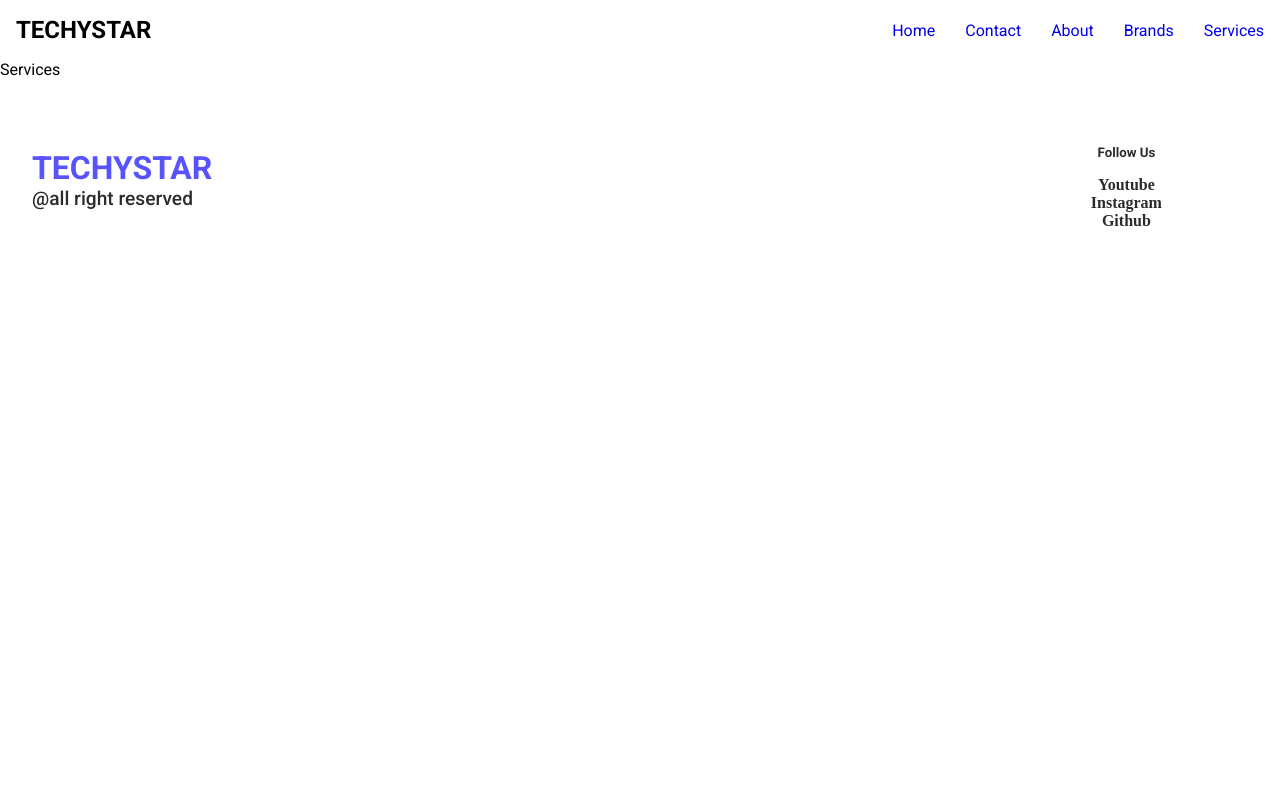
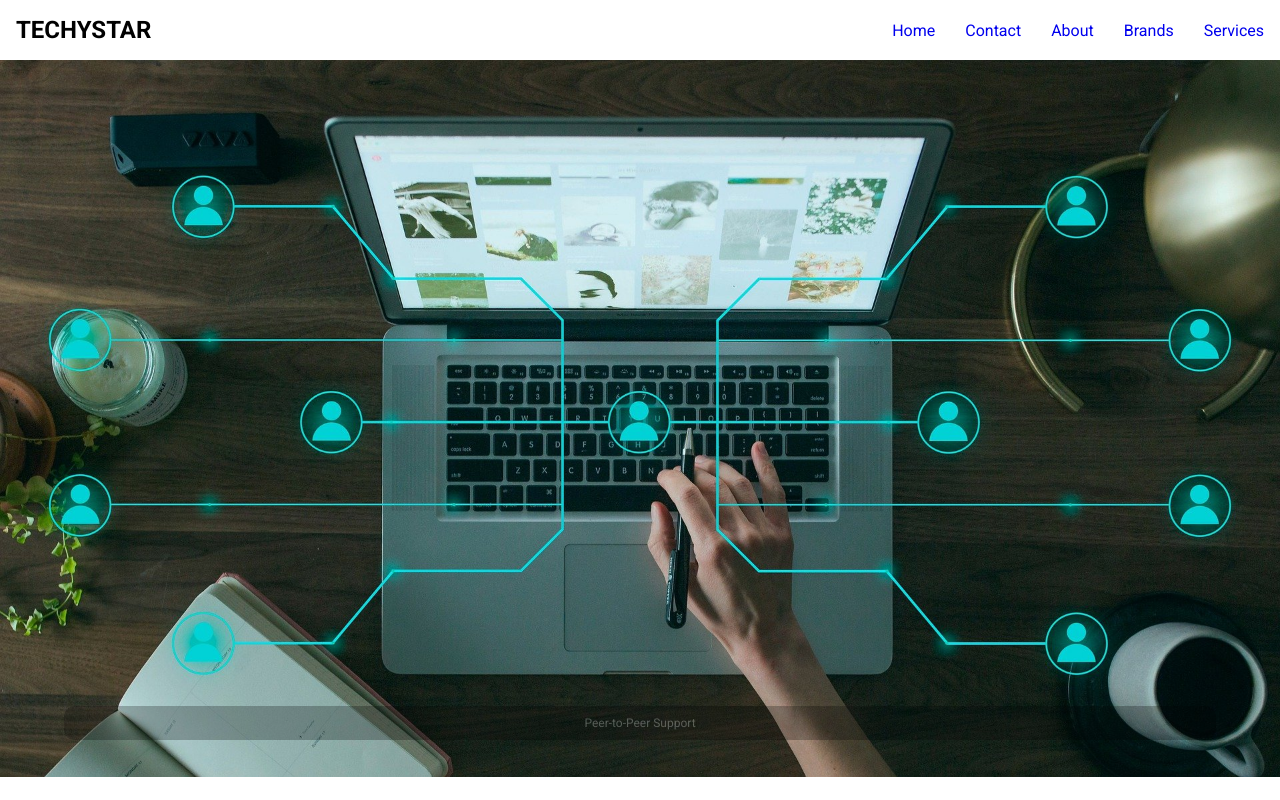
Before and after one commit to aryan-ya/practice-1, a React (Create React App) app: page /services in a window 1280 px wide. Shown: the top 800 px of the page. Built offline with nearby package versions, Linux system fonts and the light colour scheme.

Commit message:
practice

```diff
--- a/package.json
+++ b/package.json
@@ -9,6 +9,7 @@
     "react": "^18.2.0",
     "react-dom": "^18.2.0",
     "react-icons": "^4.11.0",
+    "react-responsive-carousel": "^3.2.23",
     "react-router-dom": "^6.15.0",
     "react-router-hash-link": "^2.4.3",
     "react-scripts": "5.0.1",
--- a/src/App.js
+++ b/src/App.js
@@ -10,6 +10,8 @@
 import "./styles/App.scss";
 import "./styles/home.scss";
 import "./styles/footer.scss";
+import "./styles/services.scss";
+import "./styles/contact.scss";
 
 
 function App() {
--- a/src/components/Contact.jsx
+++ b/src/components/Contact.jsx
@@ -1,31 +1,36 @@
 import React from 'react'
 
 const Contact = () => {
-  return
+  return (
     <div className="contact">
       <main>
         <h1>Contact Us</h1>
+
         <form>
           <div>
             <label>Name</label>
-          <input type="text" required placeholder='Abc' />
+            <input type="text" required placeholder="Abc" />
           </div>
 
           <div>
             <label>Email</label>
-          <input type="email" required placeholder='Abc@xyz.com' />
+            <input type="email" required placeholder="Abc@xyz.com" />
+          </div>
+          <div>
+            <label>Message</label>
+            <input
+              type="text"
+              required
+              placeholder="Tell us about your query..."
+            />
           </div>
 
-
-        <div>
-          <label>Message</label>
-          <input type="text" required placeholder='Tell Us about your query..' />
-        </div>
-        <button type='submit'>Send</button>
+          <button type="submit">Send</button>
         </form>
       </main>
     </div>
 
+  )
 }
 
 export default Contact;
--- a/src/components/Header.jsx
+++ b/src/components/Header.jsx
@@ -13,7 +13,7 @@
     <Link to={"/contact"}>Contact</Link>
     <HashLink  to={"/#about"}>About</HashLink>
     <HashLink to={"/#brands"}>Brands</HashLink>
-    <Link to={"/#services"}>Services</Link>
+    <Link to={"/services"}>Services</Link>
 
 
 
--- a/src/components/Services.jsx
+++ b/src/components/Services.jsx
@@ -1,8 +1,32 @@
 import React from 'react'
+import { Carousel, Thumbs } from 'react-responsive-carousel';
+import "react-responsive-carousel/lib/styles/carousel.min.css"
+import img1 from "../assets/3.jpg"
+import img2 from "../assets/4.jpg"
 
 const Services = () => {
   return (
-    <div>Services</div>
+     <div className="services">
+      <Carousel
+       infiniteLoop
+       autoPlay
+       showStatus= {false}
+       showArrows = {false}
+       showThumbs={false}
+       showIndicators={false}
+       interval={1000}
+      >
+        <div>
+          <img src={img1} alt="Item1" />
+          <p className='legend'>Full Stack</p>
+        </div>
+        <div>
+          <img src={img2} alt="Item3" />
+          <p className='legend'>Peer-to-Peer Support</p>
+        </div>
+      </Carousel>
+     </div>
+
   )
 }
 
--- a/src/styles/contact.scss
+++ b/src/styles/contact.scss
@@ -1,7 +1,9 @@
 @import "colors";
 
 
-.contact{
+@import "colors";
+
+.contact {
   width: 100%;
   height: 100vh;
   background-color: $second;
@@ -9,22 +11,20 @@
   justify-content: center;
   align-items: center;
 
-
-    >main{
+  > main {
     background-color: $first;
-        height: 40rem;
-        width: 70%;
+    height: 30rem;
+    width: 60%;
     padding: 3rem;
     border-radius: 0 200px 200px 0;
 
-
-    > form{
-      margin: 2rem;
+    > form {
+      margin: 5rem;
       display: flex;
       flex-direction: column;
       align-items: center;
       justify-content: center;
-      >div{
+      > div {
         height: 3rem;
         display: flex;
         align-items: center;
@@ -32,24 +32,22 @@
         width: 60%;
         margin: 0.5rem;
 
-        >label{
+        > label {
           font: 400 1.2rem $text1;
           width: 20%;
           margin: 0 1rem;
-
         }
-        >input {
+        > input {
           align-self: stretch;
           width: 80%;
           padding: 1rem;
           border-radius: 5px;
-            border: 1px solid rgba(123 ,123, 123,0.6);
+          border: 1px solid rgba(123, 123, 123, 0.6);
           outline: none;
         }
       }
 
-
-      > button{
+      > button {
         margin: 3rem 0;
         padding: 0.7rem;
         border: none;
@@ -57,9 +55,11 @@
         background-color: $third;
         color: $first;
         width: 200px;
-        font: 500 1rem ;
-
+        font: 500 1rem $text1;
+        &:hover {
+          opacity: 0.9;
         }
       }
     }
   }
+}
```
Also changed, not shown: src/components/Footer.jsx (+4 -3 lines), src/styles/services.scss (added), 1 other file (tests, documents, lock files or other folders). Lines whose indentation alone changed are shown as unchanged.
